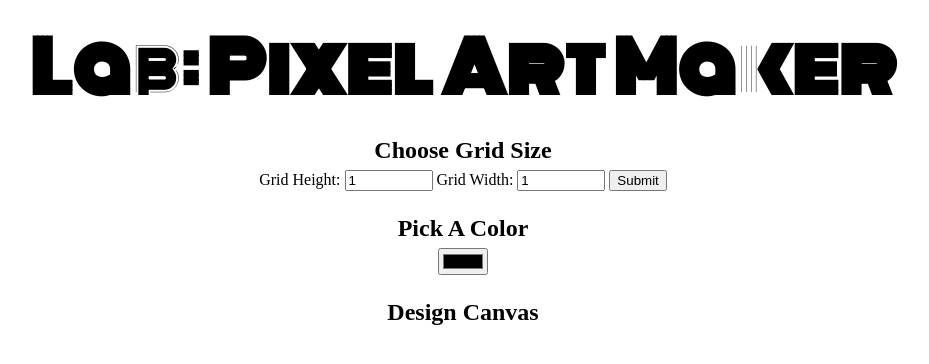
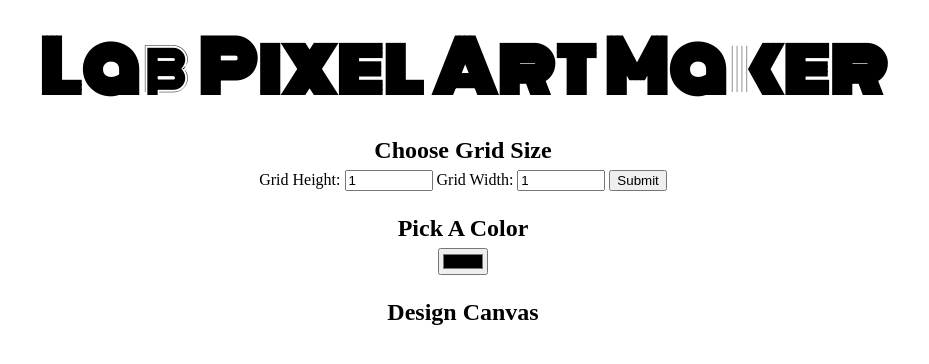
Before and after one commit to osama-moussa/pixelartmaker, a plain HTML site: page index.html in a window 1280 px wide. Shown: the whole page, without its empty margins (177-1106 px from the left). Drawn offline with Linux system fonts and the light colour scheme.

Commit message:
Update index.html

```diff
--- a/index.html
+++ b/index.html
@@ -8,7 +8,7 @@
 </head>
 
 <body>
-    <h1>Lab: Pixel Art Maker</h1>
+    <h1>Lab Pixel Art Maker</h1>
 
     <h2>Choose Grid Size</h2>
     <form id="sizePicker">
```
